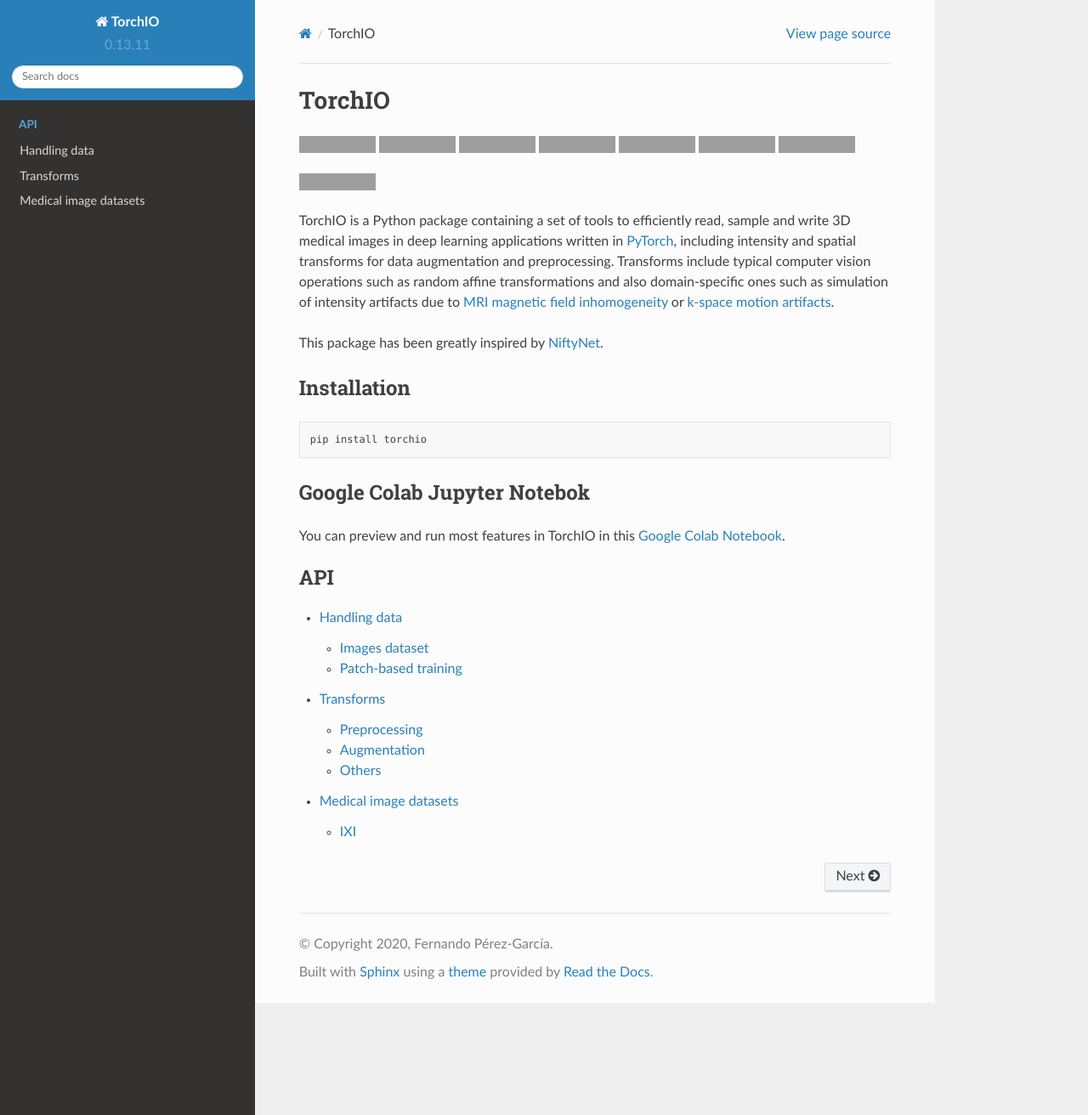
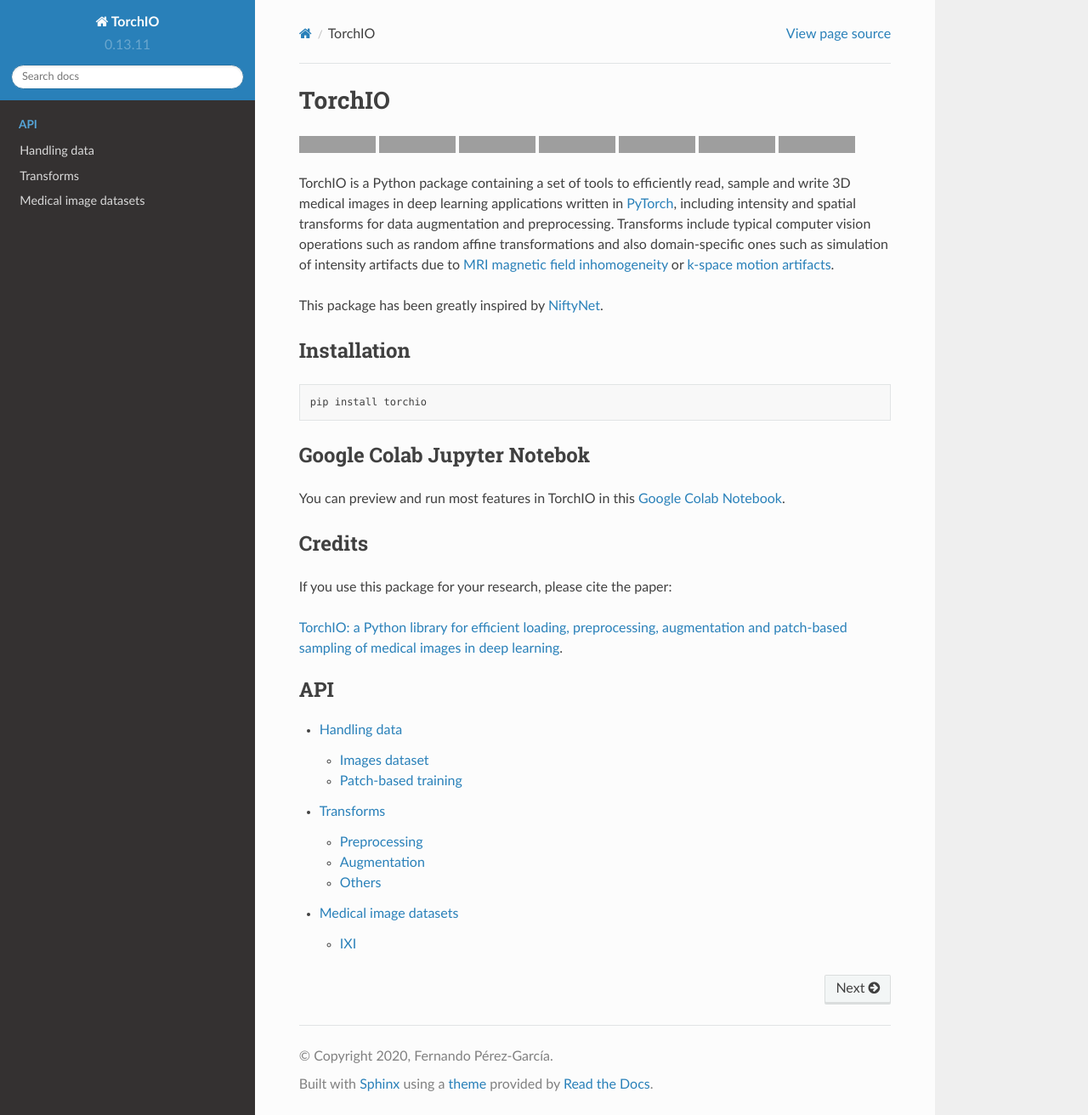
Before and after one commit to TorchIO-project/torchio, a Sphinx documentation site: the page built from docs/source/index.rst, in a window 1280 px wide and 1312 px high. Shown: the whole window at 85% size. Built offline with Sphinx 7.4.7 and the Read the Docs theme 2.0.0, drawn with Linux system fonts in a browser that asks for light colours; grey boxes are pictures that could not be loaded.

Commit message:
Add Credits section to docs

```diff
--- a/docs/source/index.rst
+++ b/docs/source/index.rst
@@ -62,6 +58,15 @@
 `Google Colab Notebook <https://colab.research.google.com/drive/112NTL8uJXzcMw4PQbUvMQN-WHlVwQS3i>`_.
 
 
+Credits
+-------
+
+If you use this package for your research, please cite the paper:
+
+`TorchIO: a Python library for efficient loading, preprocessing, augmentation and patch-based sampling of medical images in deep learning <https://arxiv.org/abs/2003.04696>`_.
+
+
+
 .. toctree::
    :maxdepth: 2
    :caption: API
```
Also changed, not shown: other parts of docs/source/index.rst (+0 -4 lines).
